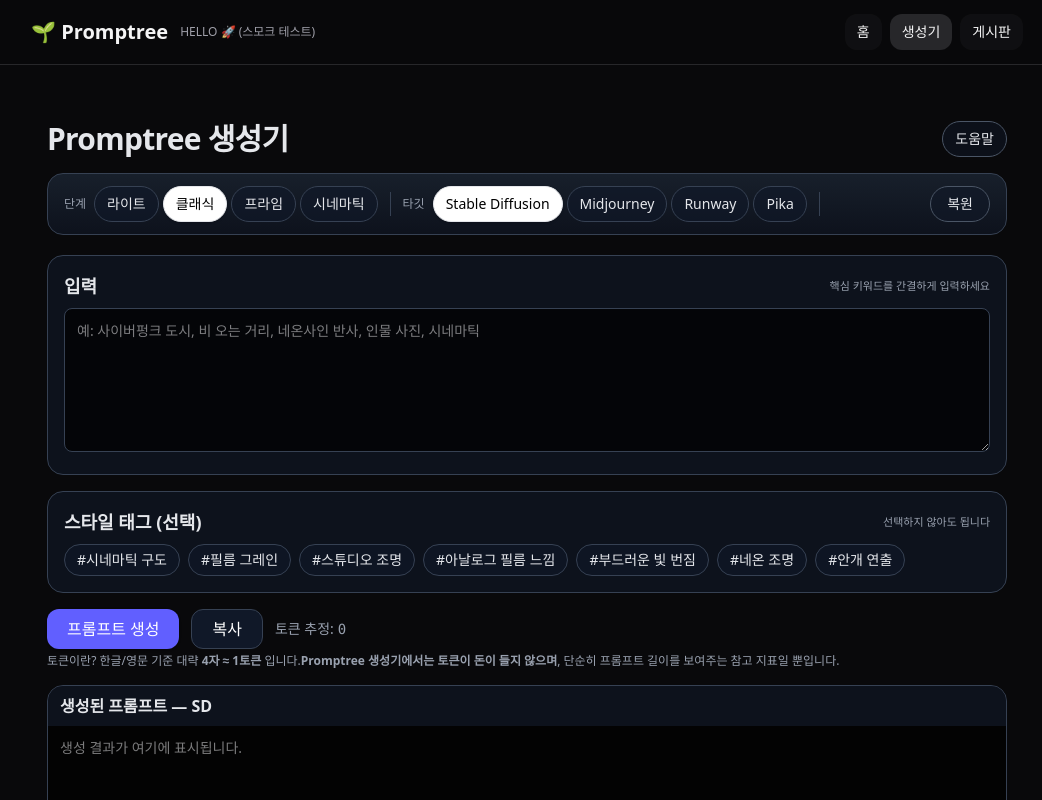
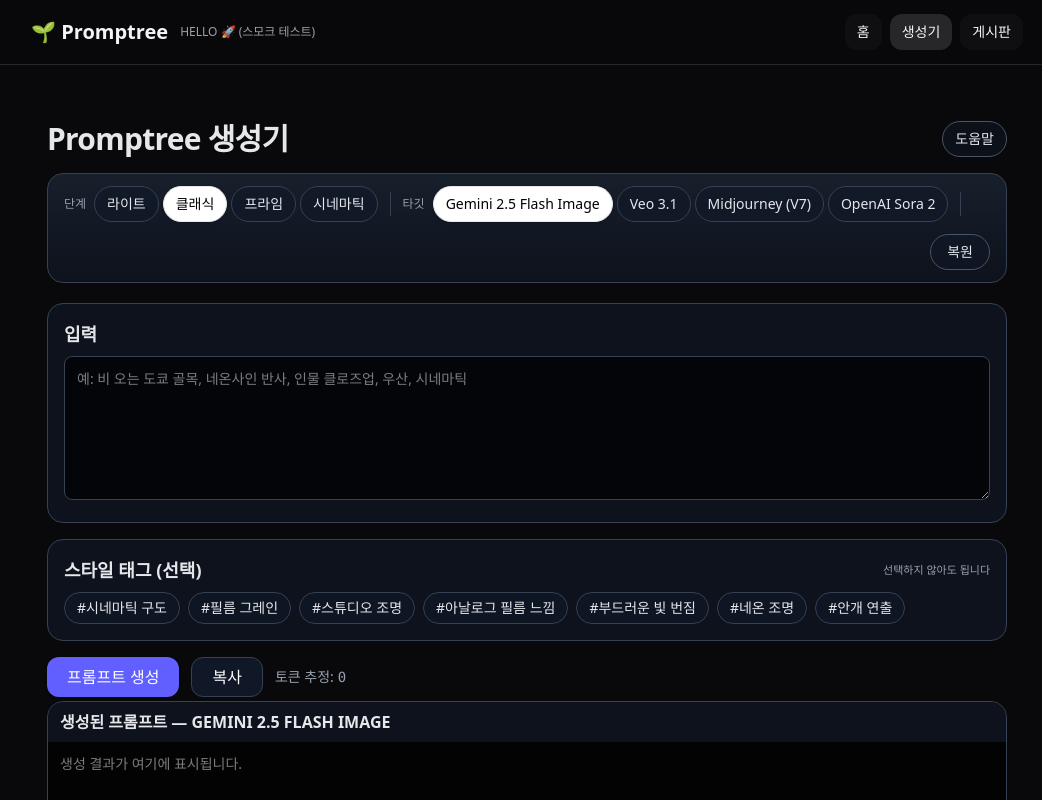
Before and after one commit to Seohyunkeun/promptree-frontend, a React (Vite) app in the folder client/: page /generator in a window 1280 px wide. Shown: the top 800 px of the page, without its empty margins (113-1155 px from the left). Built offline with nearby package versions, Linux system fonts and the light colour scheme.

Commit message:
feat(generator): add Midjourney (V7) & OpenAI Sora 2 targets

```diff
--- a/client/src/pages/Generator.jsx
+++ b/client/src/pages/Generator.jsx
@@ -1,31 +1,22 @@
-
-// Generator.jsx — Prime + Help (Korean tags, shortcuts) + Token explainer INLINE
-// - Quality labels: 라이트 / 클래식 / 프라임 / 시네마틱
-// - Style tags: Korean labels -> English values for output
-// - Shortcuts: Ctrl/Cmd+Enter (generate), Ctrl/Cmd+Shift+C (copy), Alt+R (restore)
-// - Token explainer is now shown inline below the action bar.
-// - Help modal keeps shortcuts & tips (token section removed).
+// client/src/pages/Generator.jsx
+// Targets: Gemini 2.5 Flash Image / Veo 3.1 / Midjourney (V7) / OpenAI Sora 2
+// - UI/단축키/히스토리 유지
+// - 각 타깃에 맞춘 프롬프트 포맷터 적용
 
 import { useCallback, useEffect, useMemo, useRef, useState } from "react";
 
-const LS_DRAFT_KEY   = "pt_gen_draft_prime_help_inline_v1";
-const LS_HISTORY_KEY = "pt_gen_history_prime_help_inline_v1";
+const LS_DRAFT_KEY   = "pt_gen_draft_prime_help_inline_v2";
+const LS_HISTORY_KEY = "pt_gen_history_prime_help_inline_v2";
 const MAX_HISTORY    = 30;
 
 const estimateTokens = (t = "") => Math.ceil((t || "").length / 4);
 
 async function copyToClipboard(text) {
-  try {
-    await navigator.clipboard.writeText(text);
-    return true;
-  } catch {
-    const ta = document.createElement("textarea");
-    ta.value = text;
-    document.body.appendChild(ta);
-    ta.select();
-    document.execCommand("copy");
-    document.body.removeChild(ta);
-    return true;
+  try { await navigator.clipboard.writeText(text); return true; }
+  catch {
+    const ta=document.createElement("textarea"); ta.value=text;
+    document.body.appendChild(ta); ta.select(); document.execCommand("copy");
+    document.body.removeChild(ta); return true;
   }
 }
 
@@ -47,55 +38,128 @@
   { pat: /색감 좋게|색감이 좋게|색감 예쁘게/gi, rep: "well color graded" }
 ];
 
-function lintText(text) {
-  let out = text, warns = [];
-  for (const r of LINT_RULES) {
-    if (r.warn && r.pat.test(out)) warns.push({ message: r.warn });
-    if (typeof r.rep !== "undefined") out = out.replace(r.pat, r.rep);
+function lintText(text){
+  let out=text, warns=[];
+  for(const r of LINT_RULES){
+    if(r.warn&&r.pat.test(out)) warns.push({message:r.warn});
+    if(typeof r.rep!=="undefined") out=out.replace(r.pat,r.rep);
   }
-  out = out.replace(/\s{2,}/g, " ").trim();
-  return { out, warns };
+  out=out.replace(/\s{2,}/g," ").trim();
+  return {out,warns};
 }
-
-function qualityString(level) {
-  switch (level) {
-    case "draft":     return "";
-    case "standard":  return "balanced detail, coherent composition";
-    case "high":      return "intricate details, refined textures, consistent lighting";
+function qualityString(level){
+  switch(level){
+    case "draft": return "";
+    case "standard": return "balanced detail, coherent composition";
+    case "high": return "intricate details, refined textures, consistent lighting";
     case "cinematic": return "cinematic lighting, dramatic depth, filmic color grading";
-    default:          return "";
+    default: return "";
   }
 }
 
+/* ▼ 타깃 포맷터: Gemini / Veo 3.1 / Midjourney (V7) / Sora 2 */
 function formatByTarget(base, target) {
-  if (target === "sd")    return `${base}, detailed, high-res`;
-  if (target === "mj")    return `${base} --v 6 --stylize 300`;
-  if (target === "runway")return `${base}\n[Note: keep motion natural, avoid artifacts]`;
-  if (target === "pika")  return `${base}\n[Shot: 24fps, stable motion]`;
+  if (target === "gemini") {
+    // 정적 이미지: 묘사 + 제약
+    return [
+      "[TARGET] Gemini 2.5 Flash Image",
+      "[PROMPT]",
+      base,
+      "",
+      "[STYLE & CAMERA]",
+      "- subject: clear focal subject; avoid ambiguity",
+      "- composition: rule of thirds or centered as appropriate",
+      "- lighting: natural or studio; specify time-of-day if relevant",
+      "- color: well color graded; avoid oversaturation",
+      "- lens: 35mm–85mm, f/1.8–f/5.6 when portrait; otherwise specify",
+      "",
+      "[PARAMETERS]",
+      "- aspect_ratio: 1:1 or 16:9",
+      "- negative: watermarks, text artifacts, extra fingers, distorted anatomy",
+      "- output: single still image"
+    ].join("\n");
+  }
+
+  if (target === "veo31") {
+    // 비디오: 샷/카메라/동작/시간
+    return [
+      "[TARGET] Veo 3.1",
+      "[SHOT PLAN]",
+      "1) duration: 5–8s, fps: 24",
+      "2) camera: start wide → slow dolly-in (or pan), medium motion",
+      "3) subject action: natural motion; avoid rapid spins/jitter",
+      "4) scene beats: intro → main action → settle",
+      "",
+      "[PROMPT]",
+      base,
+      "",
+      "[QUALITY & SAFETY]",
+      "- cinematic lighting and depth; avoid flicker and warping",
+      "- no copyrighted logos/watermarks; no NSFW/violent content",
+      "- output: single clip (mp4 or mov)"
+    ].join("\n");
+  }
+
+  if (target === "midjourney") {
+    // Midjourney V7: /imagine 스타일, 파라미터는 보편값으로
+    // 참고: 현재 기본 버전 V7 (2025-06-17부터 기본) — 파라미터 호환: --ar, --style raw 등
+    const lines = [
+      "/imagine prompt:",
+      base,
+      "",
+      // 파라미터는 사용자 취향 바뀌기 쉬우니 보편값 + 주석 가이드
+      "--ar 16:9 --style raw --v 7",
+      // 필요 시: --chaos 10, --weird 50, --niji 등 추가 가능
+    ];
+    return lines.join(" ");
+  }
+
+  if (target === "sora2") {
+    // OpenAI Sora 2: 클립 설계 + 오디오/싱크 힌트 + 안전/제약
+    return [
+      "[TARGET] OpenAI Sora 2",
+      "[SHOT BLUEPRINT]",
+      "- length: 6–10s, fps 24",
+      "- camera: medium-wide → gentle push-in; avoid whip pans",
+      "- motion: physically plausible; conserve momentum; no teleporting",
+      "",
+      "[VISUAL PROMPT]",
+      base,
+      "",
+      "[AUDIO & SYNC]",
+      "- ambient: match scene (rain, city, forest, interior AC, etc.)",
+      "- sync: footstep / mouth movement roughly aligned; no hard desync",
+      "",
+      "[QUALITY & SAFETY]",
+      "- high realism without copyrighted logos or watermarks",
+      "- avoid gore/NSFW; respect privacy and likeness",
+      "- output: one clip, landscape 16:9"
+    ].join("\n");
+  }
+
   return base;
 }
 
-function useToast() {
-  const [msg, setMsg] = useState("");
-  useEffect(() => { if (!msg) return; const t = setTimeout(()=>setMsg(""), 1400); return ()=>clearTimeout(t); }, [msg]);
-  return { msg, show: setMsg };
+function useToast(){
+  const [msg,setMsg]=useState("");
+  useEffect(()=>{ if(!msg) return; const t=setTimeout(()=>setMsg(""),1400); return ()=>clearTimeout(t); },[msg]);
+  return { msg, show:setMsg };
 }
-
-function Toast({ message }) {
-  if (!message) return null;
+function Toast({message}){
+  if(!message) return null;
   return (
     <div className="fixed bottom-6 left-1/2 -translate-x-1/2 bg-black/80 backdrop-blur text-white text-sm px-3 py-2 rounded-md shadow-lg">
       {message}
     </div>
   );
 }
-
-function Seg({ active, children, onClick }) {
+function Seg({active,children,onClick}){
   return (
     <button
       onClick={onClick}
-      className={`h-9 px-3 text-sm rounded-full border transition
-        ${active ? "bg-white text-black border-gray-200 shadow" : "bg-gray-900/60 text-gray-200 border-gray-700 hover:bg-gray-800"}`}
+      className={`h-9 px-3 text-sm rounded-full border transition ${
+        active?"bg-white text-black border-gray-200 shadow":"bg-gray-900/60 text-gray-200 border-gray-700 hover:bg-gray-800"
+      }`}
     >
       {children}
     </button>
@@ -110,7 +174,6 @@
       <div className="relative z-10 w-[min(640px,92vw)] rounded-2xl border border-gray-700 bg-gray-900 p-5 text-gray-100 shadow-2xl">
         <div className="flex items-start mb-3">
           <h3 className="text-lg font-semibold">도움말</h3>
-          <button onClick={onClose} className="ml-auto h-8 px-3 rounded-md border bg-gray-800 border-gray-700 hover:bg-gray-700 text-sm">닫기</button>
         </div>
         <div className="space-y-4 text-sm">
           <section>
@@ -129,73 +192,57 @@
               <li>타깃은 나중에 바꿔도 되니, 우선 한 가지로 고정하고 테스트하세요.</li>
             </ul>
           </section>
+          <div className="flex justify-end">
+            <button onClick={onClose} className="h-8 px-3 rounded-md border bg-gray-800 border-gray-700 hover:bg-gray-700 text-sm">닫기</button>
+          </div>
         </div>
       </div>
     </div>
   );
 }
 
-export default function Generator() {
+export default function Generator(){
   const [input, setInput] = useState("");
-  const [quality, setQuality] = useState("standard"); // draft | standard | high | cinematic
-  const [target, setTarget] = useState("sd");         // sd | mj | runway | pika
-  const [selectedTags, setSelectedTags] = useState([]); // store labels; map to values on output
+  const [quality, setQuality] = useState("standard");     // draft | standard | high | cinematic
+  const [target, setTarget] = useState("gemini");         // gemini | veo31 | midjourney | sora2
+  const [selectedTags, setSelectedTags] = useState([]);
   const [helpOpen, setHelpOpen] = useState(false);
 
   const [output, setOutput] = useState("");
   const [warnings, setWarnings] = useState([]);
-  const [history, setHistory] = useState(() => {
-    try { return JSON.parse(localStorage.getItem(LS_HISTORY_KEY)) || []; } catch { return []; }
-  });
+  const [history, setHistory] = useState(()=>{ try{ return JSON.parse(localStorage.getItem(LS_HISTORY_KEY))||[]; } catch { return []; }});
+  const { msg, show } = useToast();
+  const refScroll=useRef(null);
 
-  const { msg, show } = useToast();
-  const refScroll = useRef(null);
-
-  // Shortcuts
-  const handleKey = useCallback((e) => {
+  // 단축키
+  const handleKey = useCallback((e)=>{
     const isMac = navigator.platform.toUpperCase().includes("MAC");
     const mod = isMac ? e.metaKey : e.ctrlKey;
-    if (mod && e.key === "Enter") {
-      e.preventDefault();
-      handleGenerate();
-    }
-    if (mod && e.shiftKey && (e.key === "c" || e.key === "C")) {
-      e.preventDefault();
-      handleCopy();
-    }
-    if (e.altKey && (e.key === "r" || e.key === "R")) {
-      e.preventDefault();
-      handleRestoreDraft();
-    }
-  }, [/* deps provided after definitions */]);
+    if (mod && e.key === "Enter") { e.preventDefault(); handleGenerate(); }
+    if (mod && e.shiftKey && (e.key === "c" || e.key === "C")) { e.preventDefault(); handleCopy(); }
+    if (e.altKey && (e.key === "r" || e.key === "R")) { e.preventDefault(); handleRestoreDraft(); }
+  },[]);
+  useEffect(()=>{ window.addEventListener("keydown", handleKey); return ()=>window.removeEventListener("keydown", handleKey); },[handleKey]);
 
-  useEffect(() => {
-    window.addEventListener("keydown", handleKey);
-    return () => window.removeEventListener("keydown", handleKey);
-  }, [handleKey]);
+  // Draft 저장
+  useEffect(()=>{
+    const draft={input,quality,selectedTags,target};
+    localStorage.setItem(LS_DRAFT_KEY, JSON.stringify(draft));
+  },[input,quality,selectedTags,target]);
 
-  // Draft autosave
-  useEffect(() => {
-    const draft = { input, quality, selectedTags, target };
-    localStorage.setItem(LS_DRAFT_KEY, JSON.stringify(draft));
-  }, [input, quality, selectedTags, target]);
-
-  const handleRestoreDraft = () => {
-    try {
-      const raw = localStorage.getItem(LS_DRAFT_KEY);
-      if (!raw) return show("임시 저장 없음");
-      const d = JSON.parse(raw);
-      setInput(d.input ?? "");
-      setQuality(d.quality ?? "standard");
-      setSelectedTags(d.selectedTags ?? []);
-      setTarget(d.target ?? "sd");
+  const handleRestoreDraft=()=>{
+    try{
+      const raw=localStorage.getItem(LS_DRAFT_KEY); if(!raw) return show("임시 저장 없음");
+      const d=JSON.parse(raw);
+      setInput(d.input??""); setQuality(d.quality??"standard");
+      setSelectedTags(d.selectedTags??[]); setTarget(d.target??"gemini");
       show("임시 저장 복원 완료");
     } catch { show("복원 실패"); }
   };
 
-  const handleGenerate = () => {
+  const handleGenerate=()=> {
     const q = qualityString(quality);
-    const tagValues = selectedTags.map(label => STYLE_TAGS.find(t => t.label === label)?.value).filter(Boolean);
+    const tagValues = selectedTags.map(l=>STYLE_TAGS.find(t=>t.label===l)?.value).filter(Boolean);
     const tagTxt = tagValues.length ? tagValues.join(", ") : "";
     const merged = [input, tagTxt, q].filter(Boolean).join(", ");
     const { out, warns } = lintText(merged);
@@ -203,54 +250,32 @@
     const formatted = formatByTarget(out, target);
     setOutput(formatted);
 
-    const item = {
-      id: Date.now(),
-      target,
-      snapshot: { input, quality, selectedTags },
-      text: formatted,
-      createdAt: new Date().toISOString()
-    };
-    const next = [item, ...history].slice(0, MAX_HISTORY);
-    setHistory(next);
-    try { localStorage.setItem(LS_HISTORY_KEY, JSON.stringify(next)); } catch {}
+    const item = { id: Date.now(), target, snapshot:{input,quality,selectedTags,target}, text: formatted, createdAt:new Date().toISOString() };
+    const next=[item, ...history].slice(0, MAX_HISTORY); setHistory(next);
+    try{ localStorage.setItem(LS_HISTORY_KEY, JSON.stringify(next)); }catch{}
     show("프롬프트 생성 완료");
     setTimeout(()=>refScroll.current?.scrollIntoView({behavior:"smooth"}), 50);
   };
 
-  const handleCopy = async () => {
-    if (!output) return;
-    await copyToClipboard(output);
-    show("복사 완료");
-  };
+  const handleCopy = async()=>{ if(!output) return; await copyToClipboard(output); show("복사 완료"); };
+  const handleClearHistory=()=>{ setHistory([]); try{ localStorage.removeItem(LS_HISTORY_KEY); }catch{} show("히스토리 삭제"); };
 
-  const handleClearHistory = () => {
-    setHistory([]);
-    try { localStorage.removeItem(LS_HISTORY_KEY); } catch {}
-    show("히스토리 삭제");
-  };
-
-  const tokenCount = useMemo(() => estimateTokens(output), [output]);
+  const tokenCount = useMemo(()=>estimateTokens(output),[output]);
 
   return (
     <div className="max-w-5xl mx-auto px-4 py-6 text-gray-200">
       <div className="mb-4 flex items-end gap-3">
         <h1 className="text-3xl font-extrabold tracking-tight">Promptree 생성기</h1>
-        <button
-          onClick={()=>setHelpOpen(true)}
-          className="ml-auto h-9 px-3 rounded-full border border-gray-600 bg-gray-900/50 hover:bg-gray-800 text-sm"
-          title="도움말 열기"
-        >
-          도움말
-        </button>
+        <button onClick={()=>setHelpOpen(true)} className="ml-auto h-9 px-3 rounded-full border border-gray-600 bg-gray-900/50 hover:bg-gray-800 text-sm" title="도움말 열기">도움말</button>
       </div>
 
-      {/* One-line toolbar */}
+      {/* 툴바 */}
       <div className="mb-5 rounded-2xl border border-gray-700 bg-gradient-to-b from-gray-800/70 to-gray-900/60 px-4 py-3">
         <div className="flex flex-wrap items-center gap-3">
           <div className="flex items-center gap-2">
             <span className="text-xs text-gray-400">단계</span>
             <div className="flex gap-1">
-              {["draft","standard","high","cinematic"].map(q => (
+              {["draft","standard","high","cinematic"].map(q=>(
                 <Seg key={q} active={quality===q} onClick={()=>setQuality(q)}>
                   {q==="draft"?"라이트":q==="standard"?"클래식":q==="high"?"프라임":"시네마틱"}
                 </Seg>
@@ -264,11 +289,11 @@
             <span className="text-xs text-gray-400">타깃</span>
             <div className="flex gap-1">
               {[
-                ["sd","Stable Diffusion"],
-                ["mj","Midjourney"],
-                ["runway","Runway"],
-                ["pika","Pika"]
-              ].map(([k,label]) => (
+                ["gemini","Gemini 2.5 Flash Image"],
+                ["veo31","Veo 3.1"],
+                ["midjourney","Midjourney (V7)"],
+                ["sora2","OpenAI Sora 2"],
+              ].map(([k,label])=>(
                 <Seg key={k} active={target===k} onClick={()=>setTarget(k)}>{label}</Seg>
               ))}
             </div>
@@ -277,51 +302,39 @@
           <div className="h-6 w-px bg-gray-700 hidden md:block" />
 
           <div className="ml-auto">
-            <button
-              onClick={handleRestoreDraft}
-              className="h-9 px-4 rounded-full border border-gray-600 bg-gray-900/50 hover:bg-gray-800 transition text-sm"
-              title="Alt + R"
-            >
-              복원
-            </button>
+            <button onClick={handleRestoreDraft} className="h-9 px-4 rounded-full border border-gray-600 bg-gray-900/50 hover:bg-gray-800 transition text-sm" title="Alt + R">복원</button>
           </div>
         </div>
       </div>
 
-      {/* Input */}
+      {/* 입력 */}
       <section className="bg-gray-900/60 rounded-2xl p-4 border border-gray-700 mb-4">
         <div className="flex items-center justify-between mb-2">
           <h2 className="text-lg font-semibold">입력</h2>
-          <span className="text-[11px] text-gray-400">핵심 키워드를 간결하게 입력하세요</span>
         </div>
         <textarea
           value={input}
           onChange={e=>setInput(e.target.value)}
-          onKeyDown={(e)=>{
-            const isMac = navigator.platform.toUpperCase().includes("MAC");
-            const mod = isMac ? e.metaKey : e.ctrlKey;
-            if (mod && e.key === "Enter") { e.preventDefault(); handleGenerate(); }
-          }}
-          placeholder="예: 사이버펑크 도시, 비 오는 거리, 네온사인 반사, 인물 사진, 시네마틱"
+          onKeyDown={(e)=>{ const isMac=navigator.platform.toUpperCase().includes("MAC"); const mod=isMac?e.metaKey:e.ctrlKey; if(mod && e.key==="Enter"){ e.preventDefault(); handleGenerate(); } }}
+          placeholder="예: 비 오는 도쿄 골목, 네온사인 반사, 인물 클로즈업, 우산, 시네마틱"
           className="w-full h-36 bg-black/70 text-gray-100 p-3 text-sm outline-none rounded-lg border border-gray-700 focus:border-gray-500 transition"
         />
       </section>
 
-      {/* Tags */}
+      {/* 태그 */}
       <section className="bg-gray-900/60 rounded-2xl p-4 border border-gray-700 mb-4">
         <div className="flex items-center justify-between mb-2">
           <h2 className="text-lg font-semibold">스타일 태그 (선택)</h2>
           <span className="text-[11px] text-gray-400">선택하지 않아도 됩니다</span>
         </div>
         <div className="flex flex-wrap gap-2">
-          {STYLE_TAGS.map(tag => {
-            const on = selectedTags.includes(tag.label);
+          {STYLE_TAGS.map(tag=>{
+            const on=selectedTags.includes(tag.label);
             return (
               <button
                 key={tag.label}
                 onClick={()=> setSelectedTags(prev => on ? prev.filter(l=>l!==tag.label) : [...prev, tag.label])}
-                className={`h-8 px-3 rounded-full border text-sm transition
-                  ${on ? "bg-white text-black border-gray-200 shadow" : "bg-gray-900/60 text-gray-200 border-gray-700 hover:bg-gray-800"}`}
+                className={`h-8 px-3 rounded-full border text-sm transition ${on?"bg-white text-black border-gray-200 shadow":"bg-gray-900/60 text-gray-200 border-gray-700 hover:bg-gray-800"}`}
               >
                 #{tag.label}
               </button>
@@ -330,49 +343,31 @@
         </div>
       </section>
 
-      {/* Action */}
+      {/* 액션 */}
       <div className="flex flex-wrap gap-3 mb-1">
-        <button onClick={handleGenerate} className="h-10 px-5 rounded-xl bg-indigo-500 hover:bg-indigo-600 text-white shadow" title="Ctrl/Cmd + Enter">
-          프롬프트 생성
-        </button>
-        <button onClick={handleCopy} className="h-10 px-5 rounded-xl border bg-gray-900 border-gray-700 hover:bg-gray-800 text-white" title="Ctrl/Cmd + Shift + C">
-          복사
-        </button>
+        <button onClick={handleGenerate} className="h-10 px-5 rounded-xl bg-indigo-500 hover:bg-indigo-600 text-white shadow" title="Ctrl/Cmd + Enter">프롬프트 생성</button>
+        <button onClick={handleCopy} className="h-10 px-5 rounded-xl border bg-gray-900 border-gray-700 hover:bg-gray-800 text-white" title="Ctrl/Cmd + Shift + C">복사</button>
         <div className="flex items-center gap-1 text-sm text-gray-400" title="토큰은 대략 4자 ≈ 1토큰으로 계산됩니다.">
-          <span>토큰 추정:</span>
-          <span className="font-mono">{tokenCount}</span>
+          <span>토큰 추정:</span><span className="font-mono">{tokenCount}</span>
         </div>
       </div>
 
-      {/* Token explainer (INLINE) */}
-      <div className="text-xs text-gray-400 mb-4">
-         토큰이란? 한글/영문 기준 대략 <b>4자 ≈ 1토큰</b> 입니다.
-  <b>Promptree 생성기에서는 토큰이 돈이 들지 않으며</b>, 단순히 프롬프트 길이를 보여주는 참고 지표일 뿐입니다.
-      </div>
-
-      {warnings?.length > 0 && (
-        <div className="bg-yellow-500/10 border border-yellow-600 text-yellow-200 rounded-xl p-3 mb-4">
-          <div className="font-semibold mb-1">주의</div>
-          <ul className="list-disc ml-5 text-sm">
-            {warnings.map((w,i)=>(<li key={i}>{w.message}</li>))}
-          </ul>
-        </div>
-      )}
-
-      {/* Result */}
+      {/* 결과 */}
       <section className="rounded-2xl border border-gray-700 overflow-hidden">
         <div className="px-3 py-2 bg-gray-900/60 flex items-center">
-          <div className="font-semibold">생성된 프롬프트 — {target.toUpperCase()}</div>
+          <div className="font-semibold">
+            생성된 프롬프트 — {
+              target==="gemini" ? "GEMINI 2.5 FLASH IMAGE" :
+              target==="veo31" ? "VEO 3.1" :
+              target==="midjourney" ? "MIDJOURNEY (V7)" :
+              "OPENAI SORA 2"
+            }
           </div>
-        <textarea
-          readOnly
-          value={output}
-          placeholder="생성 결과가 여기에 표시됩니다."
-          className="w-full h-56 bg-black/70 text-gray-100 p-3 text-sm outline-none resize-none"
-        />
+        </div>
+        <textarea readOnly value={output} placeholder="생성 결과가 여기에 표시됩니다." className="w-full h-56 bg-black/70 text-gray-100 p-3 text-sm outline-none resize-none" />
       </section>
 
-      {/* History */}
+      {/* 히스토리 */}
       <section className="mt-6 bg-gray-900/60 rounded-2xl p-4 border border-gray-700">
         <div className="flex items-center mb-3">
           <h2 className="text-lg font-semibold">히스토리 ({history.length})</h2>
@@ -382,22 +377,24 @@
         ) : (
           <div className="space-y-3">
             {history.map(h => (
-              <HistoryItem key={h.id} item={h} onLoad={(it)=>{
+              <HistoryItem
+                key={h.id}
+                item={h}
+                onLoad={(it)=>{
                   setInput(it.snapshot.input || "");
                   setQuality(it.snapshot.quality || "standard");
                   setSelectedTags(it.snapshot.selectedTags || []);
-                setTarget(it.target || "sd");
+                  setTarget(it.snapshot.target || it.target || "gemini");
                   setOutput(it.text);
                   show("히스토리 불러옴");
                   setTimeout(()=>refScroll.current?.scrollIntoView({behavior:"smooth"}), 50);
-              }} />
+                }}
+              />
             ))}
           </div>
         )}
         <div className="mt-3">
-          <button onClick={handleClearHistory} className="h-9 px-3 rounded-md border bg-gray-900 border-gray-700 hover:bg-gray-800 text-sm">
-            전체 삭제
-          </button>
+          <button onClick={handleClearHistory} className="h-9 px-3 rounded-md border bg-gray-900 border-gray-700 hover:bg-gray-800 text-sm">전체 삭제</button>
         </div>
       </section>
 
@@ -413,10 +410,8 @@
     <div className="rounded-xl border border-gray-700 overflow-hidden">
       <div className="px-3 py-2 bg-gray-900/60 flex items-center gap-2">
         <span className="text-xs text-gray-400">{new Date(item.createdAt).toLocaleString()}</span>
-        <span className="text-xs text-gray-400">타깃: {item.target?.toUpperCase()}</span>
-        <button onClick={()=>onLoad(item)} className="ml-auto h-8 px-3 rounded-md border bg-gray-900 border-gray-700 hover:bg-gray-800 text-xs">
-          불러오기
-        </button>
+        <span className="text-xs text-gray-400">타깃: {(item.target||"").toUpperCase()}</span>
+        <button onClick={()=>onLoad(item)} className="ml-auto h-8 px-3 rounded-md border bg-gray-900 border-gray-700 hover:bg-gray-800 text-xs">불러오기</button>
       </div>
       <div className="p-3 text-sm whitespace-pre-wrap text-gray-200">{item.text}</div>
     </div>
```
Lines whose indentation alone changed are shown as unchanged.
